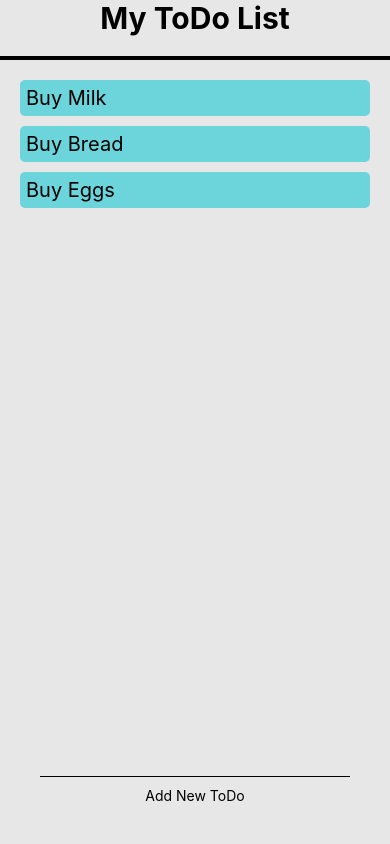
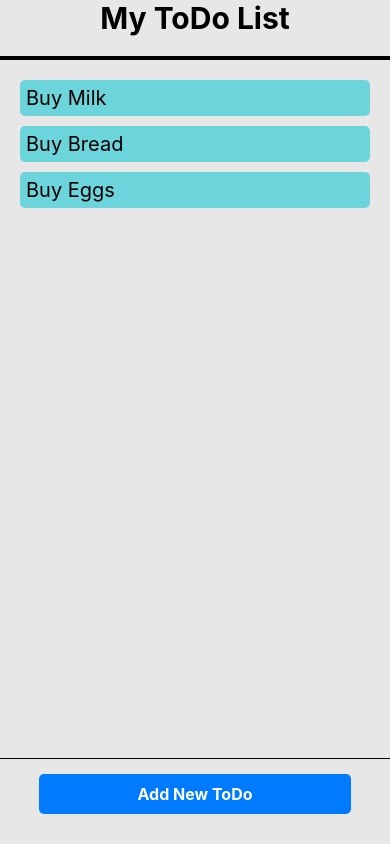
Before and after one commit to ChrisDomek/expo-mad-app, a React Native app: screen /Home in a window 390 px wide. Built offline with nearby package versions, Linux system fonts and the light colour scheme.

Commit message:
MileStone1: CustomButton finalised with no function ready for Milestone 2, save and submit

```diff
--- a/src/components/CustomButton.js
+++ b/src/components/CustomButton.js
@@ -1,13 +1,11 @@
 import React from "react";
-import { StyleSheet, Text, View } from "react-native";
+import { StyleSheet, Text, TouchableOpacity } from "react-native";
 
 const CustomButton = ({ label, onPress }) => {
   return (
-    <View style={styles.button}>
-      <Text style={styles.buttonText} onPress={onPress}>
-        {label}
-      </Text>
-    </View>
+  <TouchableOpacity style={styles.button} onPress={onPress}>
+    <Text style={styles.buttonText}>{label}</Text>
+  </TouchableOpacity>
   );
 };
 
@@ -16,7 +14,10 @@ const styles = StyleSheet.create({
     backgroundColor: "#007AFF",
     padding: 10,
     borderRadius: 5,
-    margin: 10,
+    marginTop: 5,
+    marginBottom: 20,
+    alignItems: "center",
+    width: "80%",
   },
   buttonText: {
     color: "white",
--- a/src/screens/HomeScreen.js
+++ b/src/screens/HomeScreen.js
@@ -1,5 +1,5 @@
 import { View, Text, StyleSheet } from "react-native";
-//import CustomButton from "/components/CustomButton";
+import CustomButton from "../components/CustomButton";
 import { SafeAreaView } from "react-native-safe-area-context";
 
 export default function HomeScreen() {
@@ -18,21 +18,13 @@ export default function HomeScreen() {
 
       <View style={styles.footer}>
         <View style={styles.footerUnderline} />
-        <Text style={styles.button}>Add New ToDo</Text>
+        <CustomButton label="Add New ToDo" onPress={() => alert("Added new ToDo")} />
       </View>
     </SafeAreaView>
   );
 }
 
-// const CustomButton = ({ label, onPress }) => {
-//   return (
-//     <View style={styles.button}>
-//       <Text style={styles.buttonText} onPress={onPress}>
-//         {label}
-//       </Text>
-//     </View>
-//   );
-// };
+
 
 
 const styles = StyleSheet.create({
@@ -42,7 +34,6 @@ const styles = StyleSheet.create({
   },
   header: {
     alignItems: "center",
-    //padding: 20,
   },
   title: {
     fontSize: 30,
@@ -75,6 +66,6 @@ const styles = StyleSheet.create({
   },
   footer: {
     alignItems: "center",
-    padding: 40,
+    marginBottom: 10,
   }
 });
```
